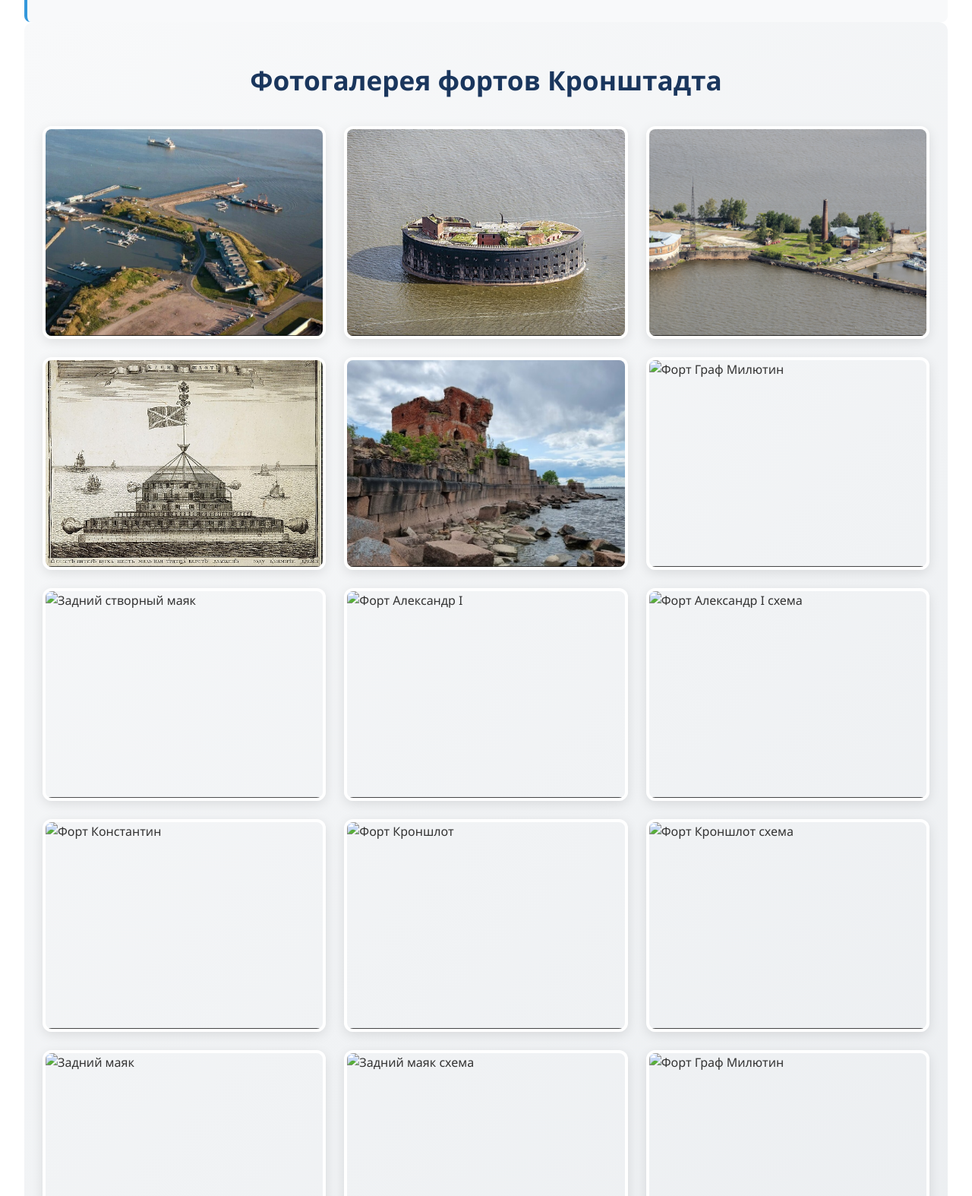
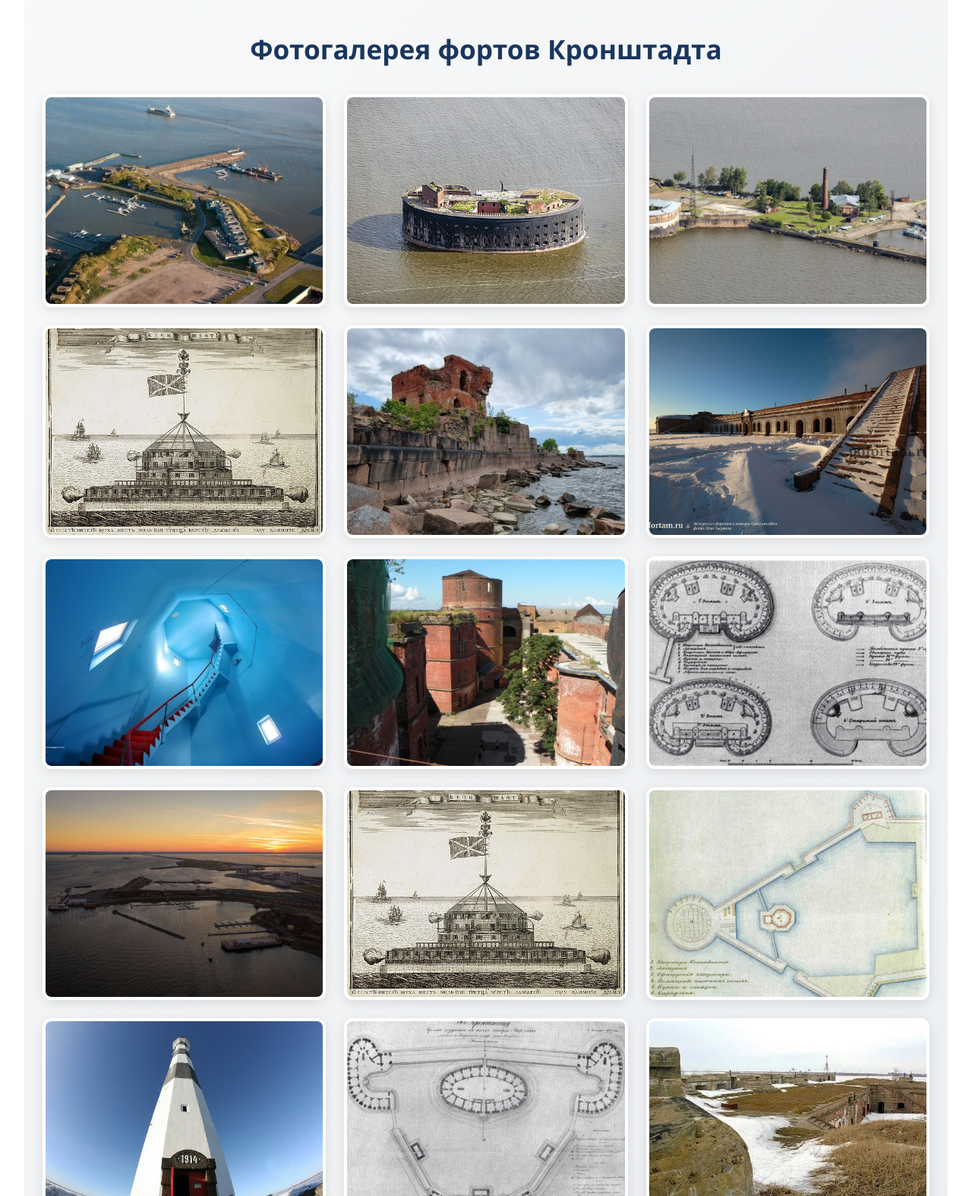
Before and after one commit to javidik/start_v_nayky, a plain HTML site: page Старт_в_науку/start_v_nayky_2026/index.html in a window 1280 px wide. Shown: the part 9434-11008 px from the top of the page at 76% size. Drawn offline with Linux system fonts and the light colour scheme.

Commit message:
update branch

```diff
--- a/Старт_в_науку/start_v_nayky_2026/index.html
+++ b/Старт_в_науку/start_v_nayky_2026/index.html
@@ -360,14 +360,12 @@
 
                 <div class="fort-card animate-on-scroll slide-up delay-6">
                     <h3>Форт «Граф Милютин»</h3>
-                    <img src="images/fort-milyutin-panorama.jpg" alt="Форт Граф Милютин - панорама">
                     <p>Форт «Граф Милютин» (Третья Южная батарея) располагается к югу от главного фарватера, ведущего в Санкт-Петербург и был одним из самых передовых и современных в составе Кронштадтской крепости.</p>
                     <a href="fort-milyutin.html" class="fort-link">Подробнее о форте Граф Милютин →</a>
                 </div>
 
                 <div class="fort-card full-width animate-on-scroll slide-up delay-7">
                     <h3>Задний створный маяк Морского канала</h3>
-                    <img src="images/fort-mayak-aero.png" alt="Задний створный маяк - вид">
                     <p>Задний створный маяк Морского канала Кронштадта. Высота конструкции от основания 41 метр, высота огня над уровнем моря 40 метров, дальность видимости 13 миль. Был построен на искусственном островке между фортом Рисбанк и Кроншлотом в 1894 году, перестроен в 1914.</p>
                     <a href="fort-mayak.html" class="fort-link">Подробнее о Заднем створном маяке →</a>
                 </div>
@@ -405,63 +403,63 @@
                         <div class="gallery-caption">Форт Павел I - руины</div>
                     </div>
                     <div class="gallery-item animate-on-scroll slide-up delay-6">
-                        <img src="images/fort-milyutin-panorama.jpg" alt="Форт Граф Милютин">
+                        <img src="images/Форт Граф Милютин.jpg" alt="Форт Граф Милютин">
                         <div class="gallery-caption">Форт Граф Милютин - панорама</div>
                     </div>
                     <div class="gallery-item animate-on-scroll slide-up delay-7">
-                        <img src="images/fort-mayak-aero.png" alt="Задний створный маяк">
+                        <img src="images/Задний створный маяк.png" alt="Задний створный маяк">
                         <div class="gallery-caption">Задний створный маяк Морского канала - аэрофотосъемка</div>
                     </div>
                     <div class="gallery-item animate-on-scroll slide-up delay-8">
-                        <img src="images/fort-alexandr.jpg" alt="Форт Александр I">
+                        <img src="images/Александр1.png" alt="Форт Александр I">
                         <div class="gallery-caption">Форт Александр I</div>
                     </div>
                     <div class="gallery-item animate-on-scroll slide-up delay-1">
-                        <img src="images/fort-alexandr.png" alt="Форт Александр I схема">
+                        <img src="images/форт Александр чертеж этажей.jpg" alt="Форт Александр I схема">
                         <div class="gallery-caption">Форт Александр I - схема</div>
                     </div>
                     <div class="gallery-item animate-on-scroll slide-up delay-2">
-                        <img src="images/fort-konstantin.jpg" alt="Форт Константин">
+                        <img src="images/Форт Константин.jpg" alt="Форт Константин">
                         <div class="gallery-caption">Форт Константин</div>
                     </div>
                     <div class="gallery-item animate-on-scroll slide-up delay-3">
-                        <img src="images/fort-kronshlot.jpg" alt="Форт Кроншлот">
+                        <img src="images/Кроншлот.png" alt="Форт Кроншлот">
                         <div class="gallery-caption">Форт Кроншлот</div>
                     </div>
                     <div class="gallery-item animate-on-scroll slide-up delay-4">
-                        <img src="images/fort-kronshlot.png" alt="Форт Кроншлот схема">
+                        <img src="images/План Форта КРоншлот.jpg" alt="Форт Кроншлот схема">
                         <div class="gallery-caption">Форт Кроншлот - схема</div>
                     </div>
                     <div class="gallery-item animate-on-scroll slide-up delay-5">
-                        <img src="images/fort-mayak-aero.png" alt="Задний маяк">
+                        <img src="images/Задний створный маяк1.png" alt="Задний маяк">
                         <div class="gallery-caption">Задний маяк - аэрофотосъемка</div>
                     </div>
                     <div class="gallery-item animate-on-scroll slide-up delay-6">
-                        <img src="images/fort-mayak.png" alt="Задний маяк схема">
+                        <img src="images/Форт Рисбанк план перестройки.jpg" alt="Задний маяк схема">
                         <div class="gallery-caption">Задний маяк - схема</div>
                     </div>
                     <div class="gallery-item animate-on-scroll slide-up delay-7">
-                        <img src="images/fort-milyutin.jpg" alt="Форт Граф Милютин">
+                        <img src="images/Граф Милютин.jpg" alt="Форт Граф Милютин">
                         <div class="gallery-caption">Форт Граф Милютин - вид с воздуха</div>
                     </div>
                     <div class="gallery-item animate-on-scroll slide-up delay-8">
-                        <img src="images/fort-milyutin-1940.jpg" alt="Форт Граф Милютин 1940">
+                        <img src="images/Форт Граф Милютин аэрофотосъемка 1940 г.jpg" alt="Форт Граф Милютин 1940">
                         <div class="gallery-caption">Форт Граф Милютин - аэрофотосъемка 1940 г.</div>
                     </div>
                     <div class="gallery-item animate-on-scroll slide-up delay-1">
-                        <img src="images/fort-milyutin-facade.jpg" alt="Форт Граф Милютин чертеж">
+                        <img src="images/Форт Граф Милютин чертеж фасада.jpg" alt="Форт Граф Милютин чертеж">
                         <div class="gallery-caption">Форт Граф Милютин - чертеж фасада</div>
                     </div>
                     <div class="gallery-item animate-on-scroll slide-up delay-2">
-                        <img src="images/fort-pavel.jpg" alt="Форт Павел I">
+                        <img src="images/Форт Рисбанк.jpg" alt="Форт Павел I">
                         <div class="gallery-caption">Форт Павел I</div>
                     </div>
                     <div class="gallery-item animate-on-scroll slide-up delay-1">
-                        <img src="images/fort-petr.jpg" alt="Форт Пётр I">
+                        <img src="images/Петр 1.png" alt="Форт Пётр I">
                         <div class="gallery-caption">Форт Пётр I</div>
                     </div>
                     <div class="gallery-item animate-on-scroll slide-up delay-2">
-                        <img src="images/fort-petr.png" alt="Форт Пётр I схема">
+                        <img src="images/Форт Петр.jpg" alt="Форт Пётр I схема">
                         <div class="gallery-caption">Форт Пётр I - схема</div>
                     </div>
                 </div>
```
Also changed, not shown: 1 other file.
